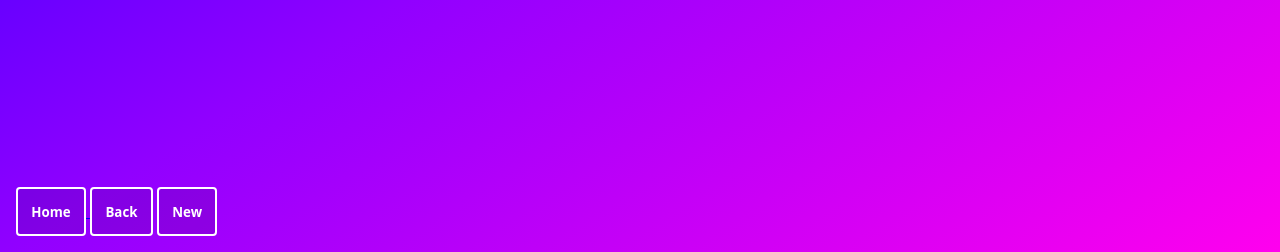
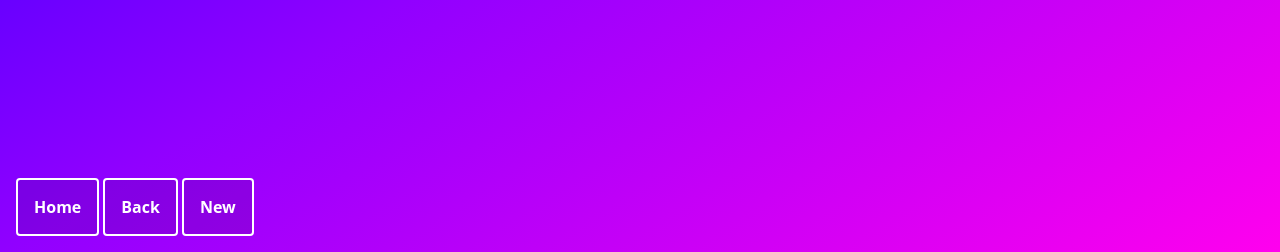
Before and after one commit to alexfiftysix/Affirmation, a Flask app: a page that uses templates/affirmation.html in a window 1280 px wide. Shown: the part 548-800 px from the top of the page. Run offline with Flask 2, Linux system fonts and the light colour scheme; some web fonts are replaced.

Commit message:
Removed bug in main page. Renamed main css file

```diff
--- a/static/style.css
+++ b/static/affirmation.css
@@ -41,10 +41,12 @@ h1:hover {
     background: azure;
     padding: 1em;
 
+
     background: rgba(0, 0, 0, 0.1);
     border: white 2px solid;
     border-radius: 4px;
 
+    font-size: 1em;
     text-decoration: none;
     color: white;
     font-weight: bolder;
--- a/templates/affirmation.html
+++ b/templates/affirmation.html
@@ -4,13 +4,11 @@
     <meta charset="UTF-8">
     <meta name="viewport" content="width=device-width, initial-scale=1.0">
     <title>Affirmation</title>
-    <link rel="stylesheet" type="text/css" href="/static/style.css"/>
+    <link rel="stylesheet" type="text/css" href="/static/affirmation.css"/>
 </head>
 <body style="{{ color }}">
 <div class="bottom_left_float">
-    <a href="{{ url_for('home') }}">
-        <button class="pretty_button">Home</button>
-    </a>
+    <a class="pretty_button" href="{{ url_for('home') }}">Home</a>
     <button class="pretty_button" onclick="go_back()">Back</button>
     <button class="pretty_button" onclick="go_forwards()">New</button>
 </div>
```
